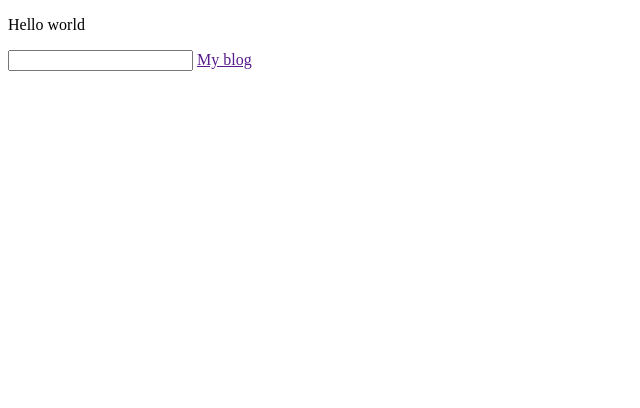
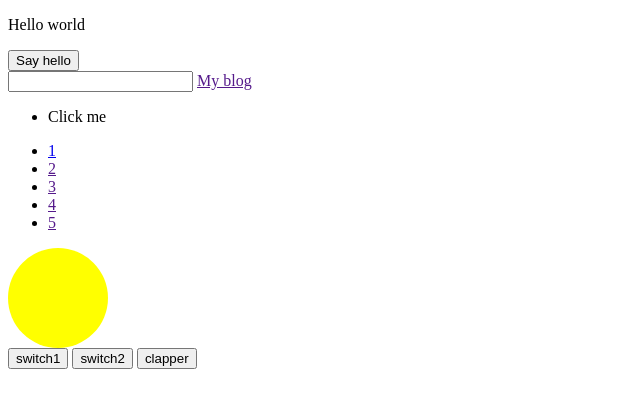
Before and after one commit to yrq110/jquery-travel, a plain HTML site: page 2.events/index.html in a window 1280 px wide. Shown: the whole page, without its empty margins (0-640 px from the left). Drawn offline with nearby package versions, Linux system fonts and the light colour scheme.

Commit message:
finish 2.events

```diff
--- a/2.events/index.html
+++ b/2.events/index.html
@@ -5,11 +5,33 @@
     <title>Title</title>
     <script src="https://code.jquery.com/jquery-1.10.2.js"></script>
     <link rel="stylesheet" href="style.css">
+    <script src="index.js"></script>
 </head>
 <body>
-<p>Hello world</p>
+<p id="text">Hello world</p>
+<button id="helloBtn">Say hello</button>
+<br>
 <input type="text">
-<a href="" target="_blank">My blog</a>
+<a href="" target="_blank" id="blog">My blog</a>
+<div id="sp">
+    <ul>
+        <li>Click me</li>
+    </ul>
+</div>
+
+<ul id="list">
+    <li><a href="http://yrq110.me">1</a></li>
+    <li><a href="">2</a></li>
+    <li><a href="">3</a></li>
+    <li><a href="">4</a></li>
+    <li><a href="">5</a></li>
+</ul>
+<div class="room" id="kitchen">
+    <div class="lightbulb on"></div>
+    <button class="switch">switch1</button>
+    <button class="switch">switch2</button>
+    <button class="clapper">clapper</button>
+</div>
 <script src="index.js" ></script>
 </body>
 </html>
--- a/2.events/style.css
+++ b/2.events/style.css
@@ -0,0 +1,18 @@
+.hover{
+    background-color: red;
+}
+
+.lightbulb {
+    width:100px;
+    height:100px;
+    border-radius:50%;
+    background-color: grey;
+}
+
+.on {
+    background-color: yellow;
+}
+
+.off {
+    background-color: grey;
+}
```
Also changed, not shown: 2.events/index.js (+174 -0 lines).
